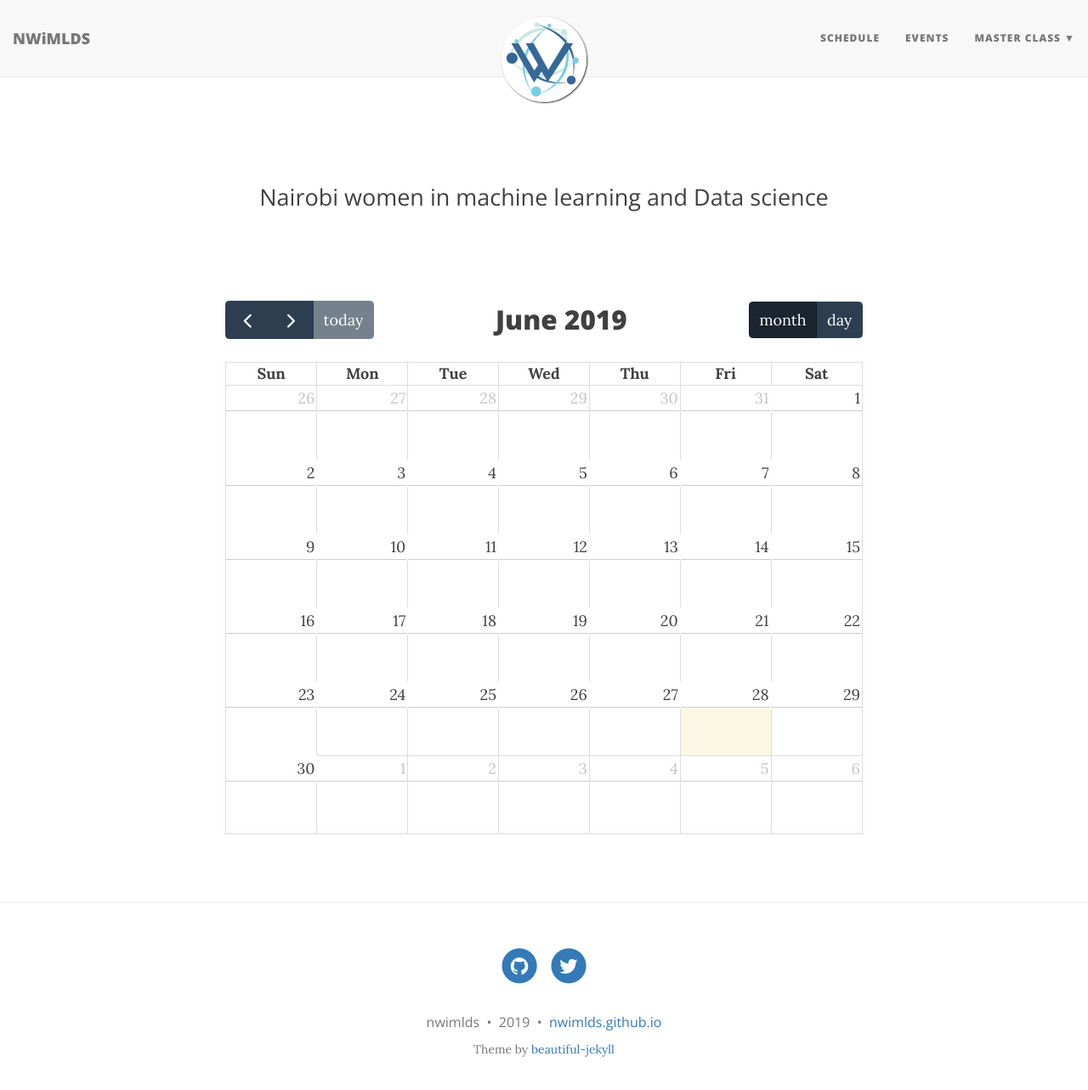
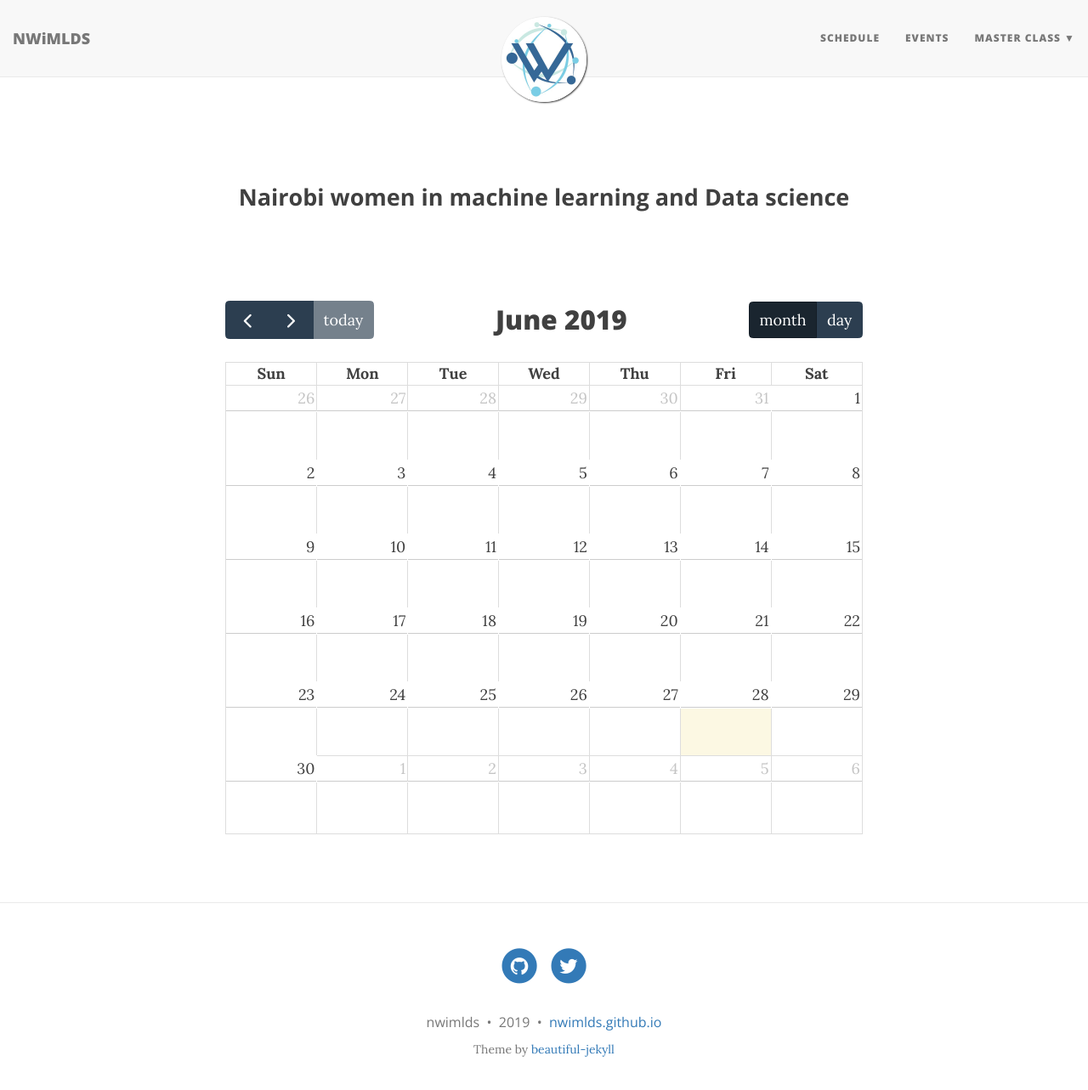
Before and after one commit to Master-DS-Classes/nwimlds.github.io, a Jekyll site: the page aboutme.html, which Jekyll copies as it is, in a window 1280 px wide and 1296 px high. Shown: the top 1283 px of the window at 85% size. Built offline with Jekyll 4.4.1, drawn with Linux system fonts in a browser that asks for light colours; nearby versions of some CDN libraries.

Commit message:
Update aboutme.html

```diff
--- a/aboutme.html
+++ b/aboutme.html
@@ -195,7 +195,7 @@
 
             <hr class="small">-->
 	<p>&nbsp;&nbsp;</p>
-            <span class="page-subheading">Nairobi women in machine learning and Data science</span>
+            <span class="page-subheading"><strong>Nairobi women in machine learning and Data science</strong></span>
 
 
         </div>
```
